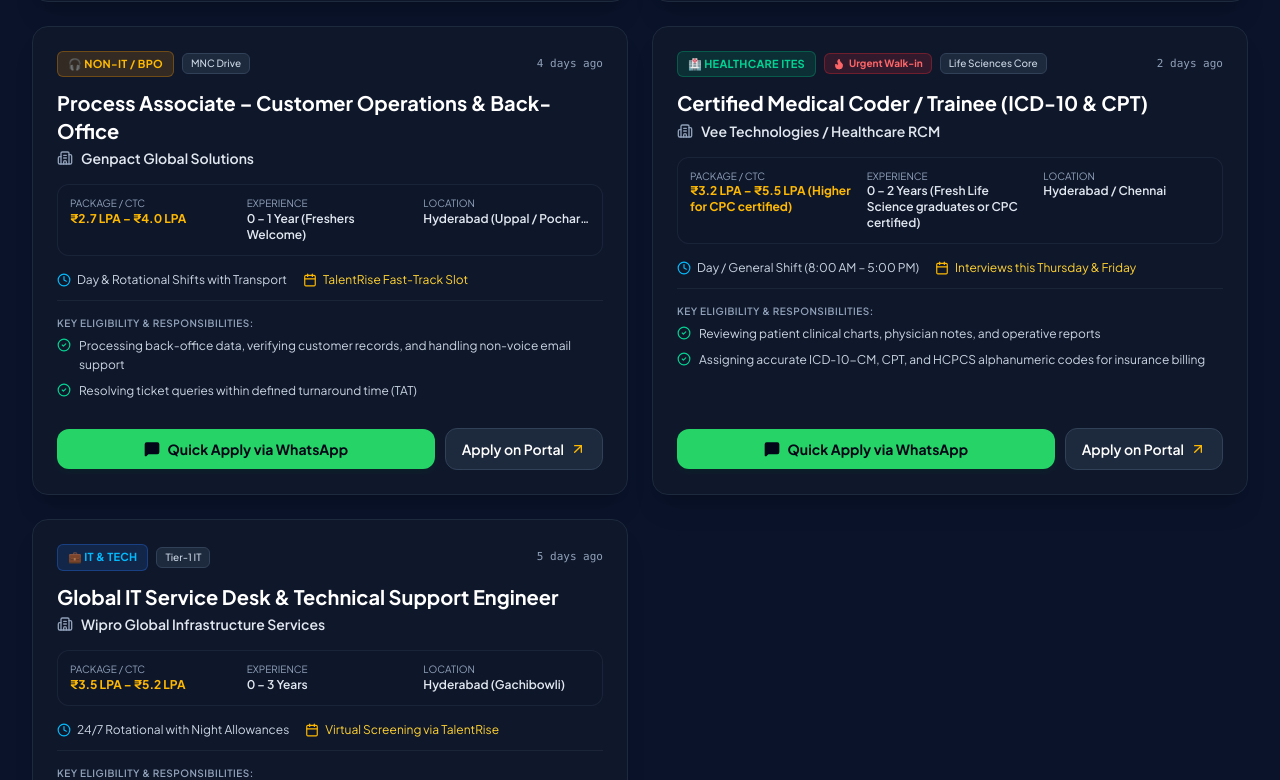
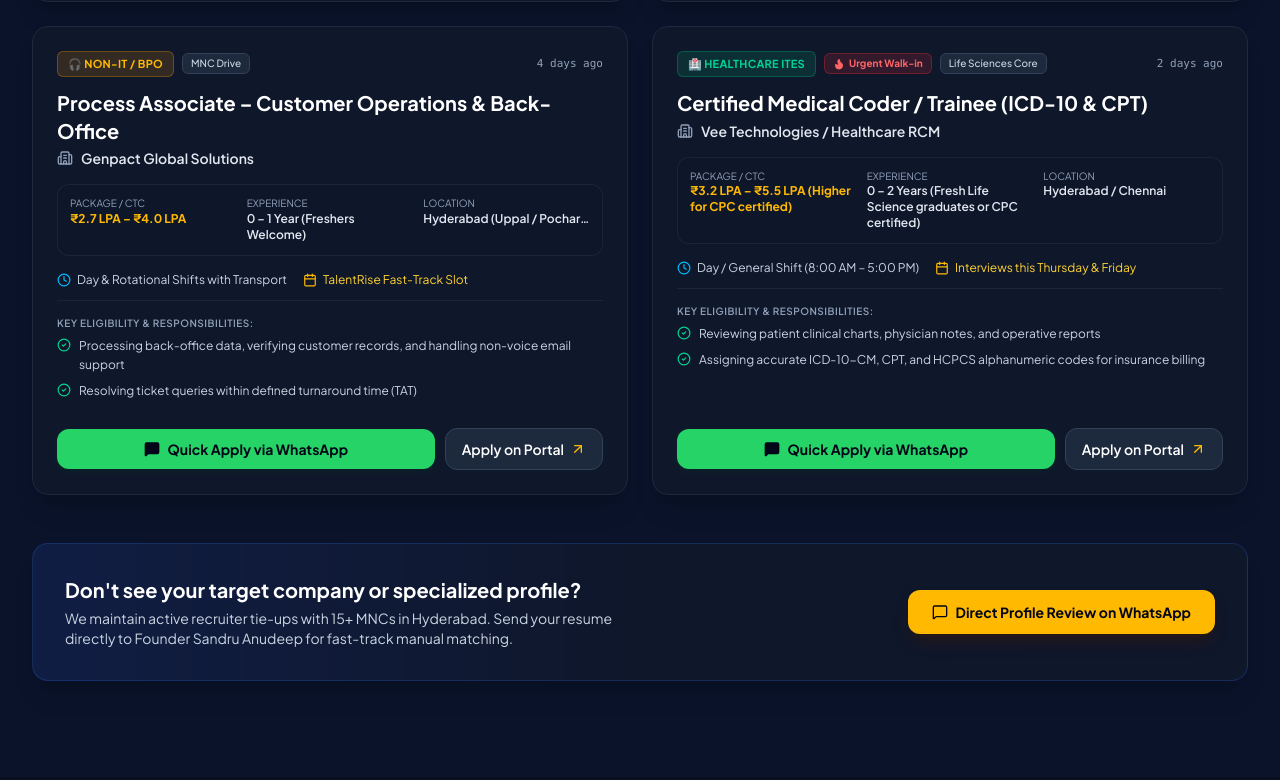
Before and after one commit to anudeepsandru-boop/talentrise, a React (Vite) app: page / in a window 1280 px wide. Shown: the part 3222-4002 px from the top of the page. Built offline with nearby package versions, Linux system fonts and the light colour scheme.

Commit message:
refactor(jobs): remove Wipro Global IT Service Desk drive
Remove the Wipro Service Desk job drive from the active listings and update storage utilities to ensure it is filtered out from local storage and preset lists.

```diff
--- a/src/data/jobDrives.ts
+++ b/src/data/jobDrives.ts
@@ -220,32 +220,5 @@
     ],
     rounds: ['Medical Terminology Test', 'Anatomy Assessment', 'Technical Coding Interview'],
     postedDaysAgo: '2 days ago',
-  },
-  {
-    id: 'drive-wipro-servicedesk',
-    title: 'Global IT Service Desk & Technical Support Engineer',
-    companyOrProcess: 'Wipro Global Infrastructure Services',
-    clientBadge: 'Tier-1 IT',
-    sector: 'IT',
-    ctc: '₹3.5 LPA – ₹5.2 LPA',
-    experience: '0 – 3 Years',
-    location: 'Hyderabad (Gachibowli)',
-    workMode: 'Hybrid',
-    shifts: '24/7 Rotational with Night Allowances',
-    openingsCount: 25,
-    urgentHiring: false,
-    walkInDates: 'Virtual Screening via TalentRise',
-    eligibility: [
-      'B.Tech / B.Sc / BCA / Any Graduate with technical flair',
-      'Good troubleshooting skills in Windows OS, Office 365, VPN, and Outlook configuration',
-      'Fluent verbal communication for international end-user troubleshooting',
-    ],
-    keyRequirements: [
-      'Remote desktop troubleshooting, software installation, and password reset workflows',
-      'Logging tickets in ServiceNow and routing complex network issues to L2 teams',
-      'Providing quick first-call resolution to enterprise employees across the globe',
-    ],
-    rounds: ['Versant / Communication Screening', 'Technical Fundamentals', 'HR Discussion'],
-    postedDaysAgo: '5 days ago',
   }
 ];
--- a/src/utils/storage.ts
+++ b/src/utils/storage.ts
@@ -364,10 +364,12 @@
     const deletedIds: string[] = deletedRaw ? JSON.parse(deletedRaw) : [];
 
     const customRaw = localStorage.getItem(STORAGE_KEYS.CUSTOM_JOBS);
-    const customJobs: JobDrive[] = customRaw ? JSON.parse(customRaw) : [];
+    const customJobs: JobDrive[] = (customRaw ? JSON.parse(customRaw) : []).filter(
+      (j: JobDrive) => j.id !== 'drive-wipro-servicedesk' && !j.title?.toLowerCase().includes('global it service desk')
+    );
 
     // Filter preset jobs that haven't been deleted
-    const filteredPreset = JOB_DRIVES.filter(job => !deletedIds.includes(job.id));
+    const filteredPreset = JOB_DRIVES.filter(job => !deletedIds.includes(job.id) && job.id !== 'drive-wipro-servicedesk');
 
     // Combine custom jobs first (newer first) with filtered presets
     return [...customJobs, ...filteredPreset];
```
